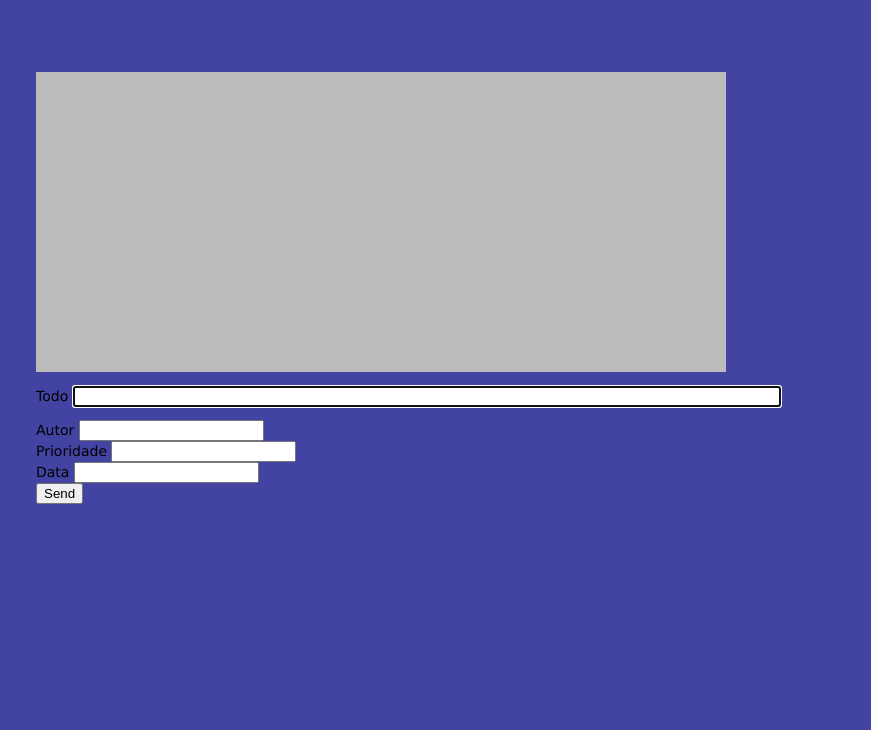
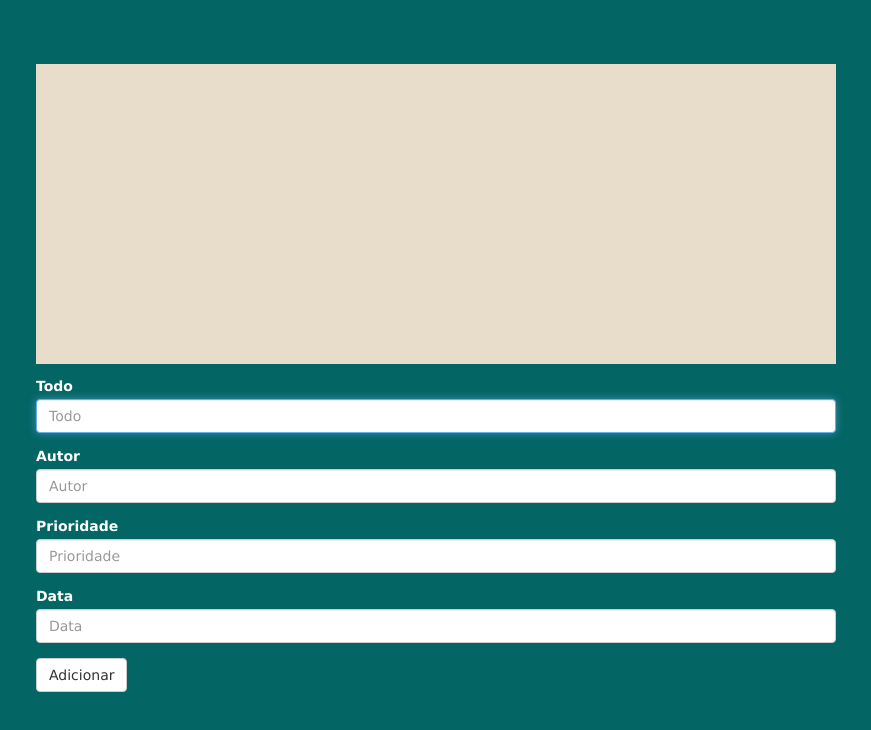
Before and after one commit to 0matheus/Todo, a website: page public/index.html in a window 1280 px wide. Shown: the whole page, without its empty margins (204-1075 px from the left). Drawn offline with nearby package versions, Linux system fonts and the light colour scheme; no server answers.

Commit message:
Adicionando um pouco de açucar

```diff
--- a/public/index.html
+++ b/public/index.html
@@ -3,6 +3,7 @@
 
 <head>
   <title>Chat</title>
+  <link href="/stylesheets/bootstrap.min.css" rel="stylesheet">
   <link rel='stylesheet' href='/stylesheets/style.css'></link>
 </head>
 
@@ -13,17 +14,33 @@
   <div id='messages'><ul></ul></div>
 
   <form id='send-form'>
+    <div class="form-group">
+      <label for="send-message">Todo</label>
+      <input id="send-message" type="text" class="form-control" placeholder="Todo">
+    </div>
+    <div class="form-group">
+      <label for="autor">Autor</label>
+      <input id="autor" type="text" class="form-control" placeholder="Autor">
+    </div>
+    <div class="form-group">
+      <label for="prioridade">Prioridade</label>
+      <input id="prioridade" type="text" class="form-control" placeholder="Prioridade">
+    </div>
+    <div class="form-group">
+      <label for="data">Data</label>
+      <input id="data" type="text" class="form-control"  placeholder="Data">
+    </div>
 
-    <label>Todo</label>
+    <!--  <label>Todo</label>
     <input id='send-message'/> <br>
     <label>Autor</label>
     <input id='autor'/> <br>
     <label>Prioridade</label>
     <input id='prioridade'/> <br>
     <label>Data</label>
-    <input id='data'/> <br>
+    <input id='data'/> <br> -->
 
-    <input id='send-button' type='submit' value='Send'/>
+    <input class="btn btn-default" id='send-button' type='submit' value='Adicionar'/>
 
     <!-- <div id='help'>
       Chat commands:
@@ -36,7 +53,8 @@
 </div>
 
 <script src='/socket.io/socket.io.js' type='text/javascript'></script>
-<script src='http://code.jquery.com/jquery-1.8.0.min.js' type='text/javascript'></script>
+<script src="https://ajax.googleapis.com/ajax/libs/jquery/1.12.4/jquery.min.js" type='text/javascript'></script>
+<script src="/javascripts/bootstrap.min.js"></script>
 <script src='/javascripts/chat.js' type='text/javascript'></script>
 <script src='/javascripts/chat_ui.js' type='text/javascript'></script>
 </body>
--- a/public/javascripts/chat_ui.js
+++ b/public/javascripts/chat_ui.js
@@ -117,7 +117,7 @@ $(document).ready(function() {
 
 
   $('#messages').change(function(){
-    alert('messages changed');
+    // alert('messages changed');
     var $boxes = $('#messages input[name="chk"]:checked');
     $boxes.each(function(){
         $(this).parent().remove();
--- a/public/stylesheets/style.css
+++ b/public/stylesheets/style.css
@@ -1,7 +1,9 @@
 body {
   padding: 50px;
   font: 14px "Lucida Grande", Helvetica, Arial, sans-serif;
-  background-color: #4343A3;
+  /*background-color: #4343A3;*/
+  background-color: #036564;
+  color: white;
 }
 
 a {
@@ -20,12 +22,14 @@ a {
 }
 
 #messages {
-  width: 690px;
+  width: 800px;
   height: 300px;
-  overflow: auto;
-  background-color: #bbb;
+  /*overflow: auto;*/
+  color: #033649;
+  background-color: #E8DDCB;
   margin-bottom: 1em;
   margin-right: 10px;
+  padding: 10px;
 }
 
 #room-list {
@@ -43,11 +47,11 @@ a {
   background-color: #ddd;
 }
 
-#send-message {
+/*#send-message {
   width: 700px;
   margin-bottom: 1em;
   margin-right: 1em;
-}
+}*/
 
 #help {
   font: 10px "Lucida Grande", Helvetica, Arial, sans-serif;
```
Also changed, not shown: public/javascripts/bootstrap.min.js (added), public/stylesheets/bootstrap.min.css (added).
